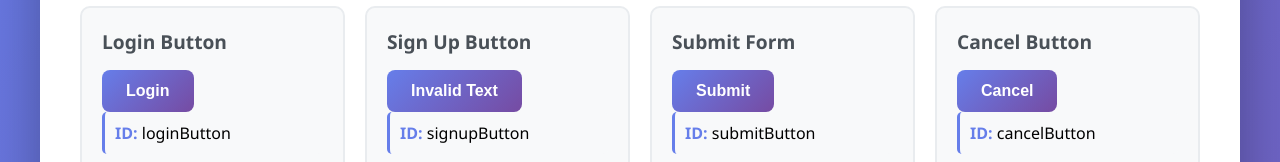
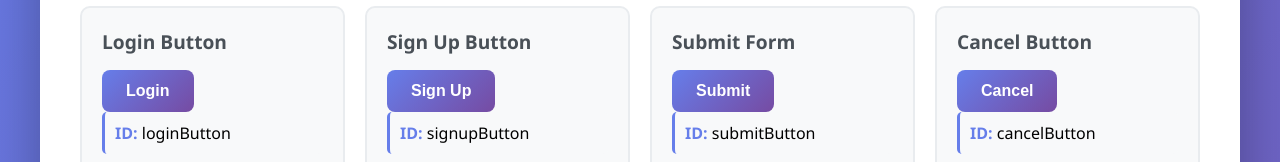
Before and after one commit to prince75riluse-gif/healing-AgentTest, a plain HTML site: page index.html in a window 1280 px wide. Shown: the part 473-635 px from the top of the page. Drawn offline with Linux system fonts and the light colour scheme.

Commit message:
reverted

```diff
--- a/index.html
+++ b/index.html
@@ -46,7 +46,7 @@
 
                     <div class="test-card">
                         <h3>Sign Up Button</h3>
-                        <button id="brokenSignupBtn" class="auth-btn secondary">Invalid Text</button>
+                        <button id="signupButton" class="auth-btn secondary">Sign Up</button>
                         <ul class="element-list">
                             <li><strong>ID:</strong> signupButton</li>
                             <li><strong>Class:</strong> auth-btn secondary</li>
```
